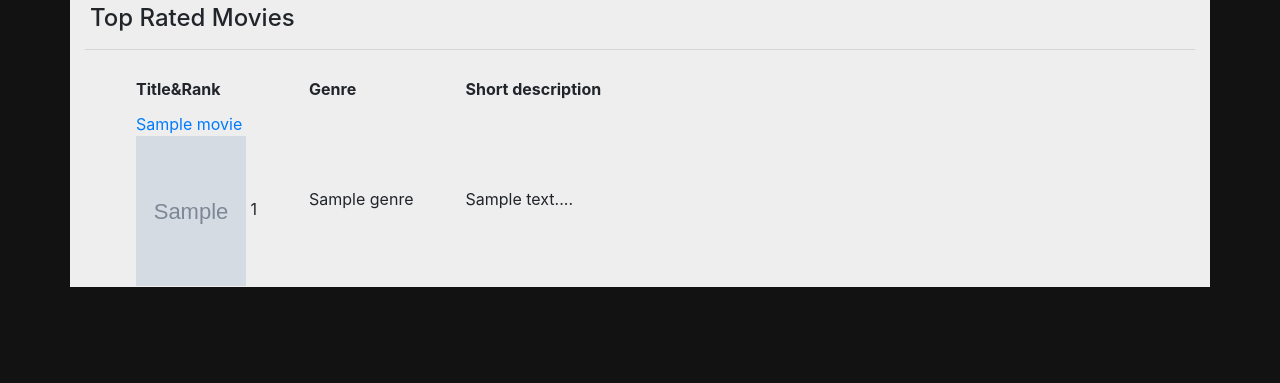
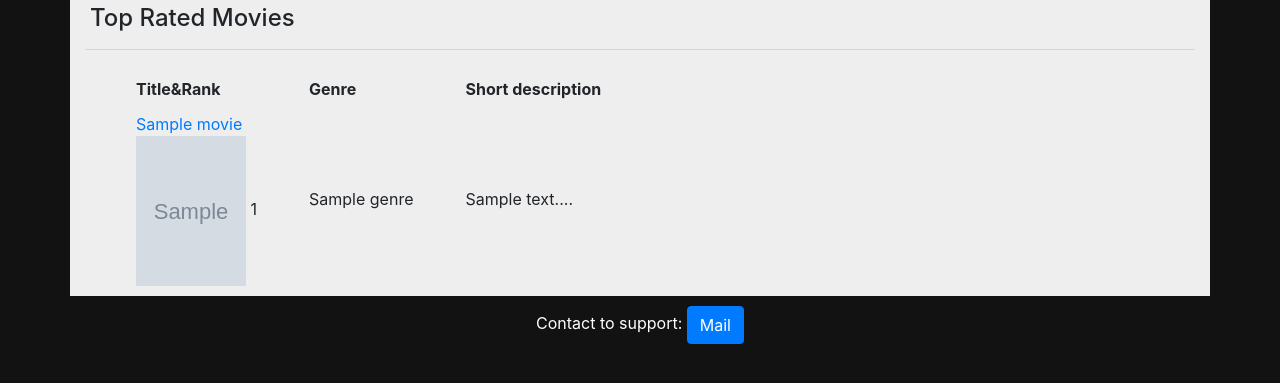
Before and after one commit to s0nyseventeen/moviestack5, a Django app: page /listofmovies in a window 1280 px wide. Shown: the part 57-440 px from the top of the page. Run offline with Django 3.2, Linux system fonts and the light colour scheme; tables that the repository leaves empty hold one stand-in row (values such as "Sample post"); grey boxes marked "Sample" are stand-in pictures; some libraries are stand-ins or nearby versions.

Commit message:
before models

```diff
--- a/listofmovies/templates/listofmovies.html
+++ b/listofmovies/templates/listofmovies.html
@@ -79,6 +79,11 @@
           </div>
         </div>
 
+        <footer class="footer_listofmovies">
+          Contact to support:
+          <a href="mailto:support@gmail.com" class="btn btn-primary">Mail</a>
+        </footer>
+
   </body>
 
   <script src="https://code.jquery.com/jquery-3.2.1.slim.min.js" integrity="sha384-KJ3o2DKtIkvYIK3UENzmM7KCkRr/rE9/Qpg6aAZGJwFDMVNA/GpGFF93hXpG5KkN" crossorigin="anonymous"></script>
--- a/listofmovies/templates/movie_detail.html
+++ b/listofmovies/templates/movie_detail.html
@@ -91,6 +91,10 @@
           <div class="clear"></div>
         </div>
 
+        <footer class="footer_movie_detail">
+          Contact to support:
+          <a href="mailto:support@gmail.com" class="btn btn-primary">Mail</a>
+        </footer>
     <!-- Optional JavaScript -->
     <!-- jQuery first, then Popper.js, then Bootstrap JS -->
     <script src="https://code.jquery.com/jquery-3.2.1.slim.min.js" integrity="sha384-KJ3o2DKtIkvYIK3UENzmM7KCkRr/rE9/Qpg6aAZGJwFDMVNA/GpGFF93hXpG5KkN" crossorigin="anonymous"></script>
--- a/moviestack5/static/css/style.css
+++ b/moviestack5/static/css/style.css
@@ -23,6 +23,7 @@
 
 .td_listofmovies {
   padding-top: 10px;
+  padding-bottom: 10px;
 }
 
 .h4_listofmovies {
@@ -39,6 +40,13 @@
 
 .content_listofmovies {
   background: #eeeeee;
+}
+
+.footer_listofmovies {
+  text-align: center;
+  height: 50px;
+  padding-top: 10px;
+  color: white;
 }
 
 /* movie_detail */
@@ -74,3 +82,10 @@
 .description_movie_detail {
   text-align: left;
 }
+
+.footer_movie_detail {
+  text-align: center;
+  height: 50px;
+  padding-top: 10px;
+  color: #121212;
+}
--- a/notes.txt
+++ b/notes.txt
@@ -3,4 +3,5 @@ Photo gallery(movie_detail)
 Different apps
 Genre field in models
 Comments(movie_detail)
+href in listofmovies
 --------------------------------------------------------------------------------
```
